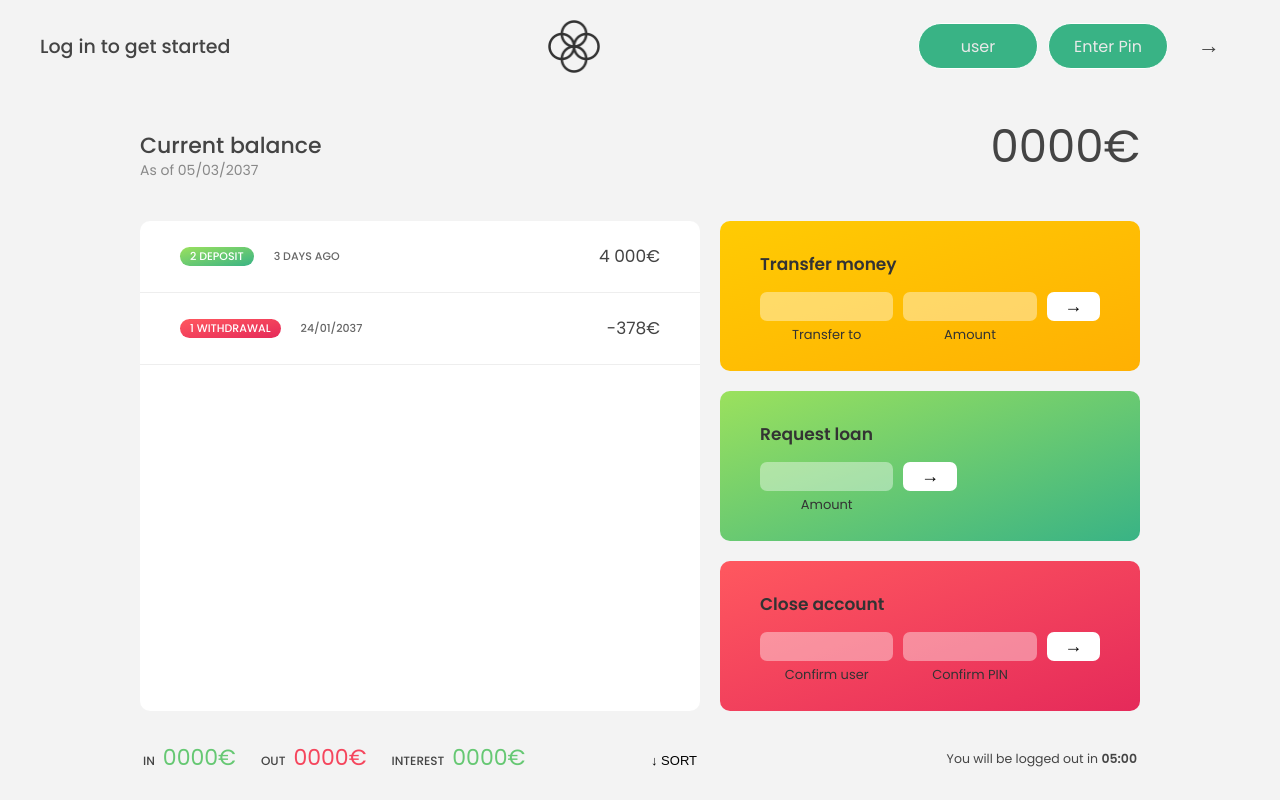
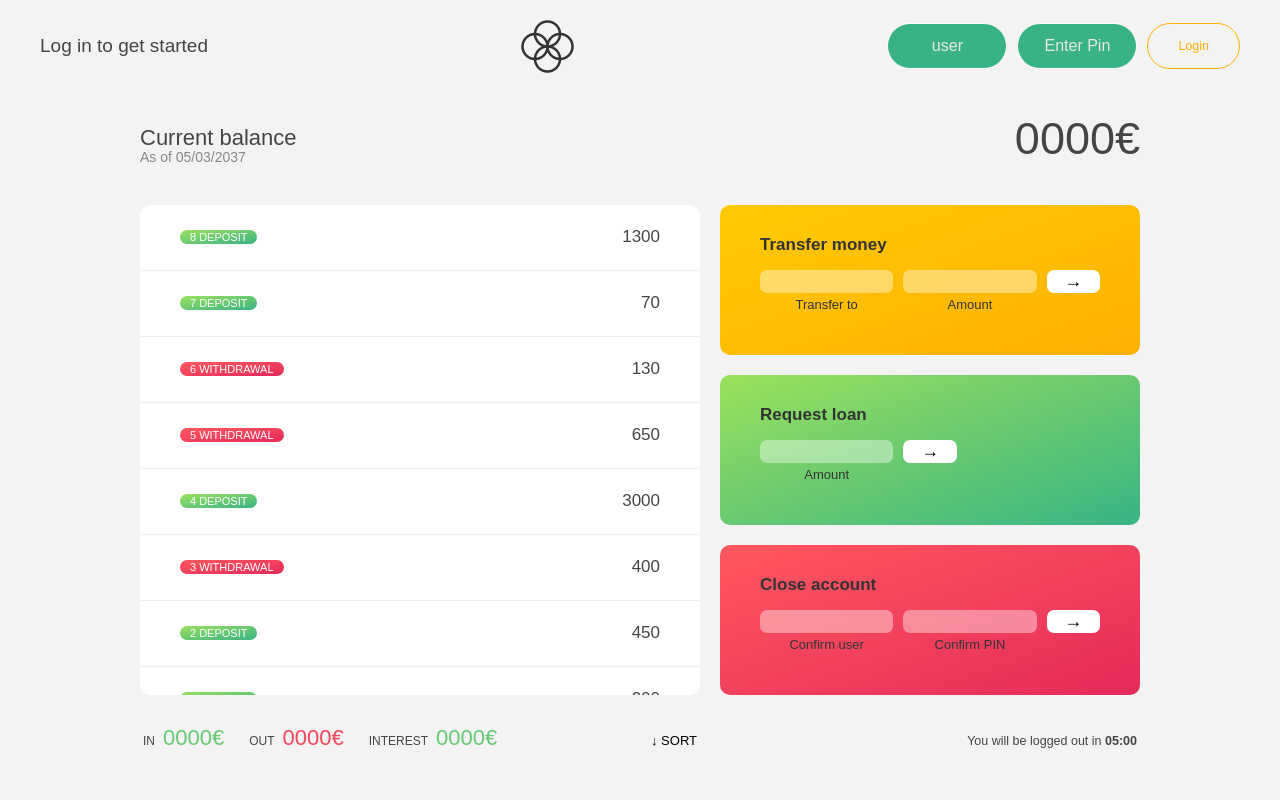
Before and after one commit to 404Xavier/bankist-app, a plain HTML site: page index.html in a window 1280 px wide. Drawn offline with Linux system fonts and the light colour scheme.

Commit message:
Created the function displayMovements

```diff
--- a/index.html
+++ b/index.html
@@ -6,10 +6,10 @@
     <meta http-equiv="X-UA-Compatible" content="ie=edge" />
     <link rel="shortcut icon" type="image/png" href="/icon.png" />
 
-    <link
+    <!-- <link
       href="https://fonts.googleapis.com/css?family=Poppins:400,500,600&display=swap"
       rel="stylesheet"
-    />
+    /> -->
 
     <link rel="stylesheet" href="style.css" />
     <title>Bankist</title>
@@ -32,7 +32,7 @@
           maxlength="4"
           class="login__input login__input--pin"
         />
-        <button class="login__btn">&rarr;</button>
+        <button class="login__btn">Login</button>
       </form>
     </nav>
 
--- a/script.js
+++ b/script.js
@@ -62,3 +62,27 @@ const inputCloseUsername = document.querySelector('.form__input--user');
 const inputClosePin = document.querySelector('.form__input--pin');
 
 /**Deleted all the projects before in the script for array methods */
+
+//1. Displaying the movements inside the movements Conatiner
+
+const displayMovements = ( movements )=>  {
+  //reset the containerMovements
+  containerMovements.innerHTML = '';
+  movements.forEach((mov, idx) => {
+    // console.log( mov, idx );
+    //set the movement type to depoit or withdrawal
+    const movType = mov > 0 ? 'deposit' : 'withdrawal';
+    //create the movemet ro
+    const movementRowHTML = `
+      <div class="movements__row">
+            <div class="movements__type movements__type--${movType}">${idx + 1} ${movType}</div>
+            <div class="movements__value">${Math.abs(mov)}</div>
+      </div>
+    `;
+
+    containerMovements.insertAdjacentHTML("afterbegin", movementRowHTML);
+  });
+};
+
+//Use the function on the first account
+displayMovements( account1.movements );
--- a/style.css
+++ b/style.css
@@ -16,7 +16,7 @@ html {
 }
 
 body {
-  font-family: "Poppins", sans-serif;
+  font-family:  sans-serif;
   color: #444;
   background-color: #f3f3f3;
   height: 100vh;
@@ -68,12 +68,15 @@ nav {
 }
 
 .login__btn {
-  padding: 10px 20px;
-  border: none;
+  padding: 15px 30px;
+  border: 1px solid #ffb003;
+  /* height: 8px; */
+  display: inline-block;
   background: none;
-  font-size: 2.2rem;
-  color: inherit;
+  font-size: 1.25rem;
+  color: #ffb003;
   cursor: pointer;
+  border-radius: 30px;
   transition: all 0.3s;
 }
 
```
